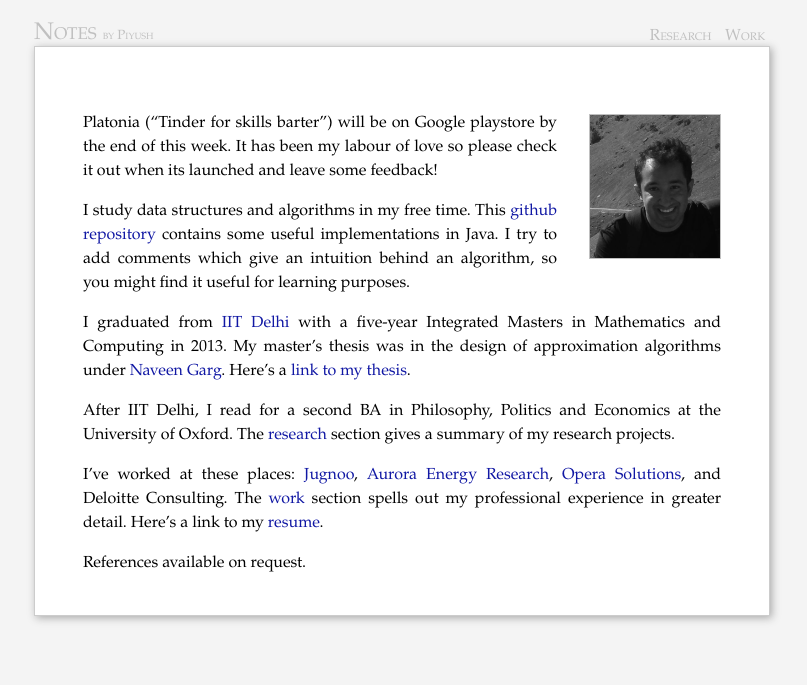
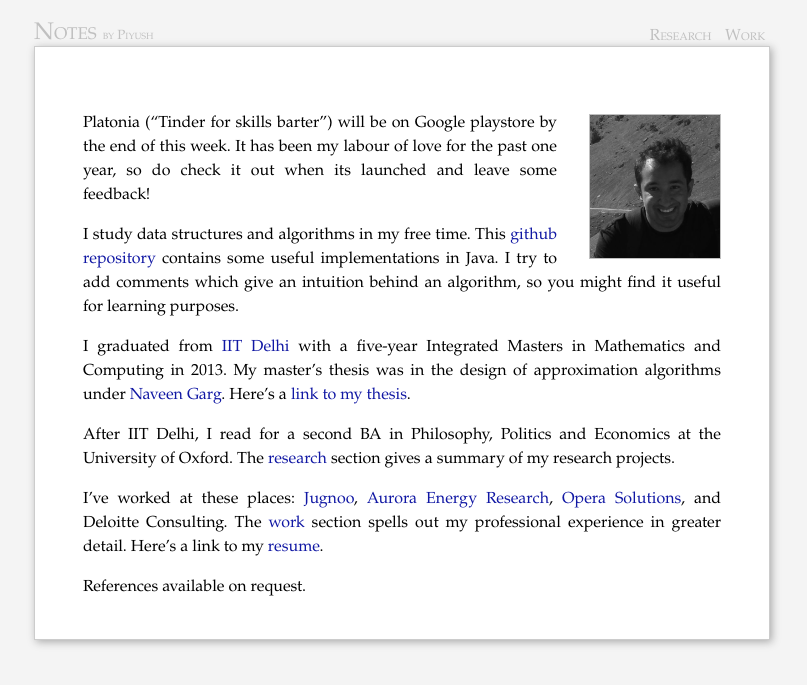
Before and after one commit to piyushahuja/piyushahuja.github.io, a Jekyll site: the page built from about_professional.md, in a window 1280 px wide. Shown: the top 685 px of the page, without its empty margins (238-1045 px from the left). Built offline with Jekyll 4.4.1, drawn with Linux system fonts in a browser that asks for light colours.

Commit message:
added one year labour of love

```diff
--- a/about_professional.md
+++ b/about_professional.md
@@ -7,7 +7,7 @@ section: Home
 
 <img class='inset right' src='/1.jpg' title='Piyush Ahuja' width='130px' />
 
-Platonia ("Tinder for skills barter") will be on Google playstore by the end of this week. It has been my labour of love so please check it out when its launched and leave some feedback!
+Platonia ("Tinder for skills barter") will be on Google playstore by the end of this week. It has been my labour of love for the past one year, so do check it out when its launched and leave some feedback!
 
 
 I study data structures and algorithms in my free time. This [github repository](https://github.com/piyushahuja/data-structures-and-algorithms) contains some useful implementations in Java. I try to add comments which give an intuition behind  an algorithm, so you might find it useful for learning purposes.
```
